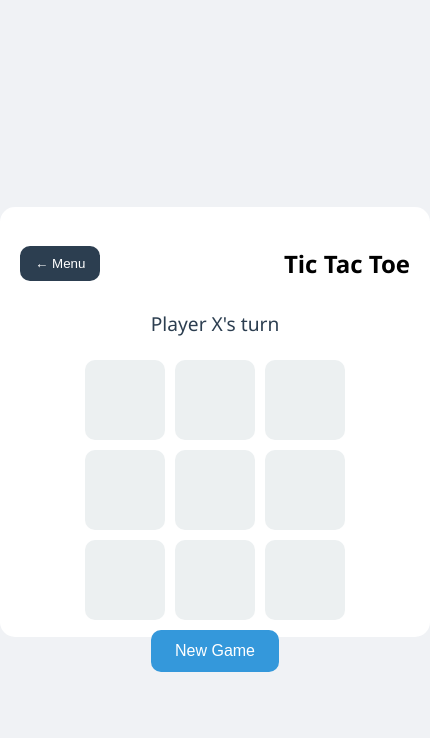
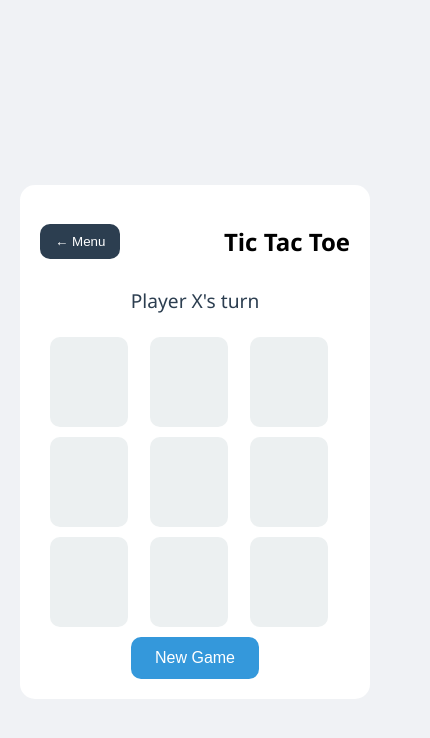
Before and after one commit to jharajnish13/tic-tac-toe, a plain HTML site: page index.html in a window 390 px wide. Both pictures are taken after a click on the element "Player vs Player". Shown: the whole page, 430 px wide, since content can reach past the window. Drawn offline with Linux system fonts and the light colour scheme.

Commit message:
Fixed Mobile Responsive

```diff
--- a/styles.css
+++ b/styles.css
@@ -54,8 +54,6 @@ body {
 .ludo-square.blue { background-color: #3498db; }
 
 #tic-tac-toe-board {
-    width: 100%;
-    height: 100%;
     display: flex;
     flex-direction: column;
     justify-content: space-between;
@@ -150,13 +148,35 @@ body {
     transform: scale(1.05);
 }
 
+@media (max-width: 768px) {
+    .cell {
+        width: 12vw;
+    }
+}
+
 @media (max-width: 480px) {
-    :root {
-        --cell-size: 80px;
+    .cell {
+        width: 20vw;
     }
 
-    .ludo-square {
-        font-size: 1rem;
+    body {
+        padding: 20px;
+    }
+}
+
+@media (max-width: 376px) {
+    .cell {
+        width: 22vw;
+    }
+}
+
+@media (max-width: 321px) {
+    .cell {
+        width: 28vw;
+    }
+
+    body {
+        padding: 10px;
     }
 }
 
```
